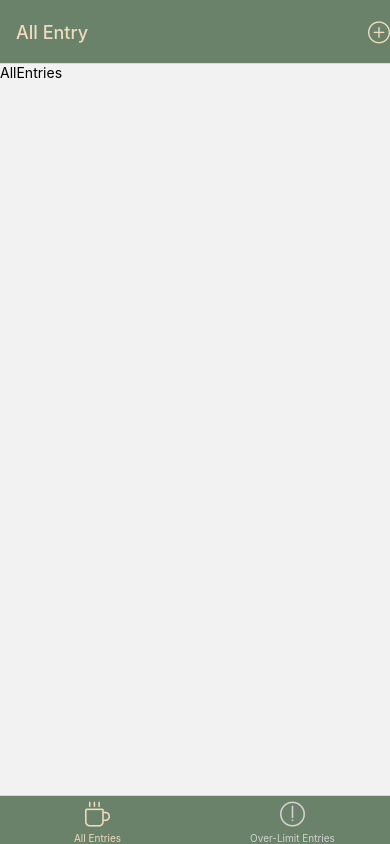
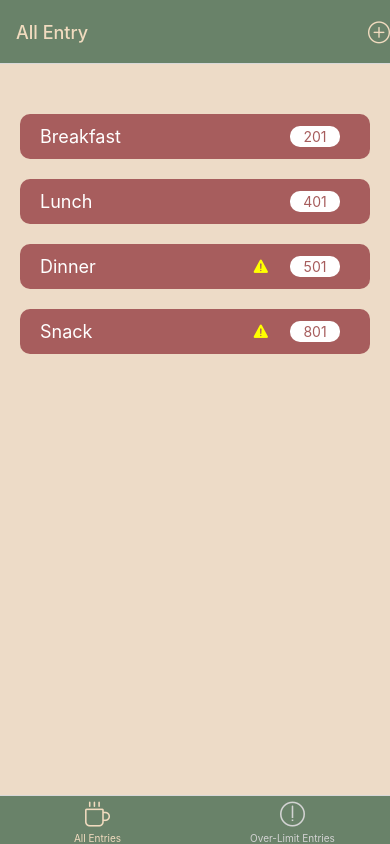
Before and after one commit to tliu03/CS5520Assaignment2, a React Native app: screen / in a window 390 px wide. Built offline with nearby package versions, Linux system fonts and the light colour scheme.

Commit message:
completed all entry display

```diff
--- a/components/EntriyDetail/EntriesList.js
+++ b/components/EntriyDetail/EntriesList.js
@@ -5,19 +5,25 @@ import EntryItem from "./EntryItem";
 export default function EntriesList({ entries }) {
   if (!entries || entries.length === 0) {
     return (
-      <View>
+      <View style={styles.listContainer}>
         <Text>There's no entry at the moment, please add one!</Text>
       </View>
     );
   } else {
     return (
-      <FlatList
-        data={entries}
-        keyExtractor={(item) => item.id}
-        renderItem={({ item }) => <EntryItem entry={item} />}
-      />
+      <View style={styles.listContainer}>
+        <FlatList
+          data={entries}
+          keyExtractor={(item) => item.id}
+          renderItem={({ item }) => <EntryItem entry={item} />}
+        />
+      </View>
     );
   }
 }
 
-const styles = StyleSheet.create({});
+const styles = StyleSheet.create({
+  listContainer: {
+    marginTop: 40,
+  },
+});
--- a/components/EntriyDetail/EntryItem.js
+++ b/components/EntriyDetail/EntryItem.js
@@ -1,25 +1,58 @@
-import { View, Text, StyleSheet } from "react-native";
-import EntryButton from "../UI/Button";
+import { View, Text, StyleSheet, Pressable } from "react-native";
+import Button from "../UI/Button";
 import IconButton from "../UI/IconButton";
 import { useState } from "react";
+import { Colors } from "../../constants/color";
+import Card from "../UI/Card";
 
 export default function EntryItem({ entry }) {
-  const [overLimit, setOverLimit] = useState("false");
-  const [entry, setEntry] = useState({
-    meal: "",
-    calorie: 0,
-  });
   return (
-    <EntryButton>
-      <Text>{entry.meal}</Text>
-      {overLimit && (
-        <IconButton icon="" size={12} color="yello" onPress={() => {}} />
-      )}
-      <View>
-        <Text>{entry.calorie}</Text>
-      </View>
-    </EntryButton>
+    <Pressable>
+      <Card style={styles.entryContainer}>
+        <Text style={styles.text}>{entry.description}</Text>
+        <View style={styles.calorieDisplayContainer}>
+          {entry.calorie > 500 && (
+            <IconButton
+              icon="warning"
+              size={18}
+              color="yellow"
+              onPress={() => {
+                console.log("pressedIcon");
+              }}
+            />
+          )}
+          <Card style={styles.number}>
+            <Text style={styles.numberText}>{entry.calorie}</Text>
+          </Card>
+        </View>
+      </Card>
+    </Pressable>
   );
 }
 
-const styles = StyleSheet.create({});
+const styles = StyleSheet.create({
+  entryContainer: {
+    flexDirection: "row",
+    paddingHorizontal: 20,
+    paddingVertical: 10,
+    marginHorizontal: 20,
+    marginVertical: 10,
+    justifyContent: "space-between",
+    alignItems: "center",
+    backgroundColor: Colors.primary401,
+  },
+  calorieDisplayContainer: {
+    flexDirection: "row",
+  },
+  text: {
+    color: "white",
+    fontSize: 18,
+  },
+  number: {
+    backgroundColor: "white",
+    width: 50,
+  },
+  numberText: {
+    color: Colors.primary401,
+  },
+});
--- a/components/ManageEntry/EntryForm.js
+++ b/components/ManageEntry/EntryForm.js
@@ -62,7 +62,9 @@ export default function EntryForm({ onSubmit }) {
         />
       </View>
       <View style={styles.buttonsContainer}>
-        <Button style={styles.button} onPress={resetForm}>Reset</Button>
+        <Button style={styles.button} onPress={resetForm}>
+          Reset
+        </Button>
         <Button style={styles.button} onPress={submitHandler}>
           Submit
         </Button>
@@ -93,12 +95,6 @@ const styles = StyleSheet.create({
     justifyContent: "center",
   },
   button: {
-    backgroundColor: Colors.primary100,
     width: "30%",
-    padding: 10,
-    marginHorizontal: 20,
-    justifyContent: "center",
-    alignItems: "center",
-    borderRadius: 5,
   },
 });
--- a/components/ManageEntry/Input.js
+++ b/components/ManageEntry/Input.js
@@ -35,7 +35,6 @@ const styles = StyleSheet.create({
     padding: 6,
     fontSize: 16,
     textAlignVertical: "top",
-    // alignItems: "flex-start",
   },
   inputMultiline: {
     minHeight: 200,
--- a/components/UI/Button.js
+++ b/components/UI/Button.js
@@ -1,11 +1,37 @@
-import { View, Text, Pressable } from "react-native";
-import React from "react";
-import Card from "./Card";
+import { Pressable, View, Text, StyleSheet } from "react-native";
+import { Colors } from "../../constants/color";
 
-export default function Button({ onPress, children, style }) {
+function Button({ children, onPress, style }) {
   return (
-    <Pressable onPress={onPress} style={style}>
-      <Text>{children}</Text>
-    </Pressable>
+    <View style={style}>
+      <Pressable
+        onPress={onPress}
+        style={({ pressed }) => pressed && styles.pressed}
+      >
+        <View style={styles.button}>
+          <Text style={styles.buttonText}>{children}</Text>
+        </View>
+      </Pressable>
+    </View>
   );
 }
+
+export default Button;
+
+const styles = StyleSheet.create({
+  button: {
+    borderRadius: 5,
+    padding: 8,
+    backgroundColor: Colors.primary400,
+    marginHorizontal: 10,
+  },
+  buttonText: {
+    color: "white",
+    textAlign: "center",
+  },
+  pressed: {
+    opacity: 0.75,
+    backgroundColor: Colors.secondary01,
+    borderRadius: 4,
+  },
+});
--- a/components/UI/Card.js
+++ b/components/UI/Card.js
@@ -1,11 +1,16 @@
 import { View, Text, StyleSheet } from "react-native";
 
-export default function Card({ children }) {
-  return <View style={styles.card}>{children}</View>;
+export default function Card({ children, style }) {
+  return <View style={[styles.card, style]}>{children}</View>;
 }
 
 const styles = StyleSheet.create({
   card: {
-    borderRadius: 8,
+    borderRadius: 10,
+    marginVertical: 2,
+    marginHorizontal: 10,
+    padding: 2,
+    alignItems: "center",
+    justifyContent: "center",
   },
 });
--- a/components/UI/IconButton.js
+++ b/components/UI/IconButton.js
@@ -5,7 +5,19 @@ import { Ionicons } from "@expo/vector-icons";
 export default function IconButton({ icon, size, color, onPress }) {
   return (
     <Pressable onPress={onPress}>
-      <Ionicons name={icon} size={size} color={color} />
+      <Ionicons
+        name={icon}
+        size={size}
+        color={color}
+        style={styles.IconStyle}
+      />
     </Pressable>
   );
 }
+
+const styles = StyleSheet.create({
+  IconStyle: {
+    paddingHorizontal: 10,
+    marginVertical: 2,
+  },
+});
--- /dev/null
+++ b/constants/sampledata.js
@@ -0,0 +1,6 @@
+export const SAMPLE_DATA = [
+  { id: 1, calorie: 201, description: "Breakfast" },
+  { id: 2, calorie: 401, description: "Lunch" },
+  { id: 3, calorie: 501, description: "Dinner" },
+  { id: 4, calorie: 801, description: "Snack" },
+];
--- a/screens/AllEntries.js
+++ b/screens/AllEntries.js
@@ -1,10 +1,19 @@
-import { View, Text } from "react-native";
-import React from "react";
+import { View, StyleSheet } from "react-native";
+import EntriesList from "../components/EntriyDetail/EntriesList";
+import { Colors } from "../constants/color";
+import { SAMPLE_DATA } from "../constants/sampledata";
 
 export default function AllEntries() {
   return (
-    <View>
-      <Text>AllEntries</Text>
+    <View style={styles.container}>
+      <EntriesList entries={SAMPLE_DATA} />
     </View>
   );
 }
+
+const styles = StyleSheet.create({
+  container: {
+    flex: 1,
+    backgroundColor: Colors.primary201,
+  },
+});
```
